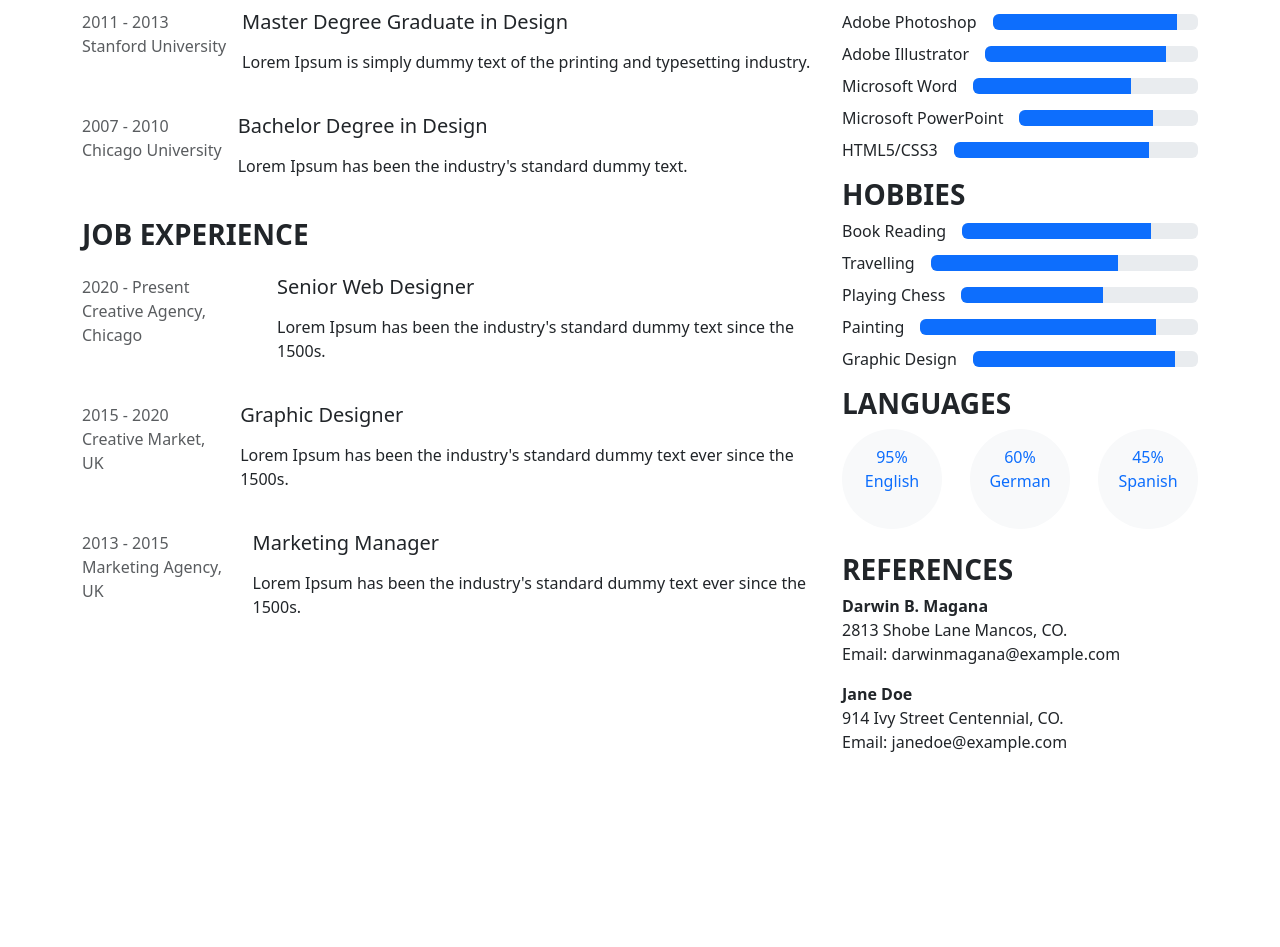
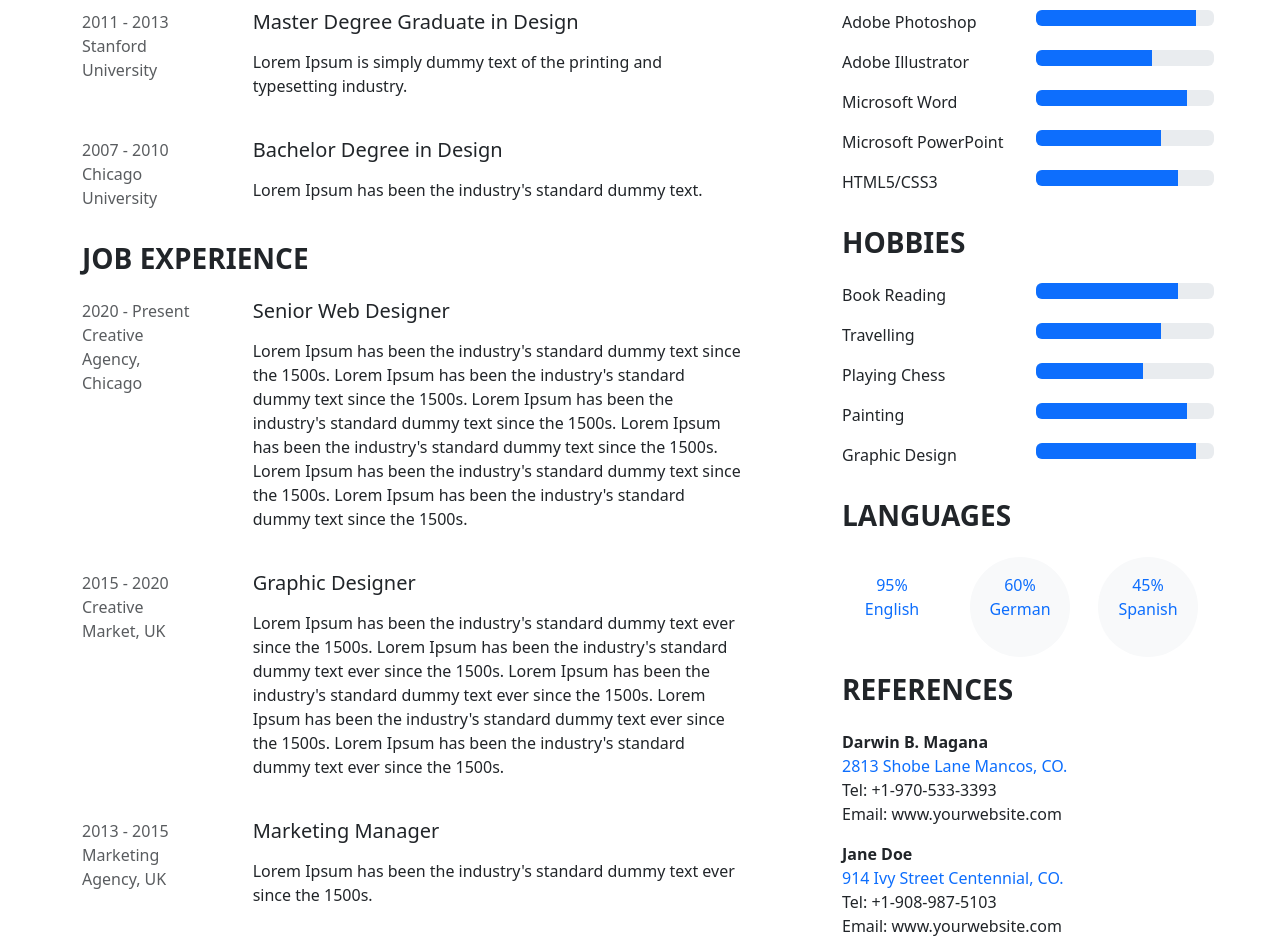
Before and after one commit to IarynovskyiD/PM_22_29, a website: page app/index.html in a window 1280 px wide. Shown: the part 540-1487 px from the top of the page. Before the commit the page ends 1310 px from the top, so only its background shows below. Drawn offline with nearby package versions, Linux system fonts and the light colour scheme.

Commit message:
Resume Section done

```diff
--- a/app/index.html
+++ b/app/index.html
@@ -34,21 +34,21 @@
         <div class="col-md-8">
             <h3 class="fw-bold mb-4">EDUCATION</h3>
             <div class="d-flex  mb-4">
-                <div class="text-muted me-3">
+                <div class="text-muted col-md-2 me-5">
                     <div>2011 - 2013</div>
                     <div>Stanford University</div>
                 </div>
-                <div>
+                <div class="col-md-8">
                     <h5><p>Master Degree Graduate in Design</p></h5>
                     <p>Lorem Ipsum is simply dummy text of the printing and typesetting industry.</p>
                 </div>
             </div>
             <div class="d-flex mb-4">
-                <div class="text-muted me-3">
+                <div class="text-muted col-md-2 me-5">
                     <div>2007 - 2010</div>
                     <div>Chicago University</div>
                 </div>
-                <div>
+                <div class="col-md-8">
                     <h5><p>Bachelor Degree in Design</p></h5>
                     <p>Lorem Ipsum has been the industry's standard dummy text.</p>
                 </div>
@@ -56,31 +56,43 @@
 
             <h3 class="fw-bold mb-4">JOB EXPERIENCE</h3>
             <div class="d-flex mb-4">
-                <div class="text-muted me-3">
+                <div class="text-muted col-md-2 me-5">
                     <div>2020 - Present</div>
                     <div>Creative Agency, Chicago</div>
                 </div>
-                <div>
+                <div class="col-md-8">
                     <h5><p>Senior Web Designer</p></h5>
-                    <p>Lorem Ipsum has been the industry's standard dummy text since the 1500s.</p>
+                    <p>
+                        Lorem Ipsum has been the industry's standard dummy text since the 1500s.
+                        Lorem Ipsum has been the industry's standard dummy text since the 1500s.
+                        Lorem Ipsum has been the industry's standard dummy text since the 1500s.
+                        Lorem Ipsum has been the industry's standard dummy text since the 1500s.
+                        Lorem Ipsum has been the industry's standard dummy text since the 1500s.
+                        Lorem Ipsum has been the industry's standard dummy text since the 1500s.
+                    </p>
                 </div>
             </div>
             <div class="d-flex mb-4">
-                <div class="text-muted me-3">
+                <div class="text-muted col-md-2 me-5">
                     <div>2015 - 2020</div>
                     <div>Creative Market, UK</div>
                 </div>
-                <div>
+                <div class="col-md-8">
                     <h5><p>Graphic Designer</p></h5>
-                    <p>Lorem Ipsum has been the industry's standard dummy text ever since the 1500s.</p>
+                    <p>Lorem Ipsum has been the industry's standard dummy text ever since the 1500s.
+                        Lorem Ipsum has been the industry's standard dummy text ever since the 1500s.
+                        Lorem Ipsum has been the industry's standard dummy text ever since the 1500s.
+                        Lorem Ipsum has been the industry's standard dummy text ever since the 1500s.
+                        Lorem Ipsum has been the industry's standard dummy text ever since the 1500s.
+                    </p>
                 </div>
             </div>
             <div class="d-flex mb-4">
-                <div class="text-muted me-3">
+                <div class="text-muted col-md-2 me-5">
                     <div>2013 - 2015</div>
                     <div>Marketing Agency, UK</div>
                 </div>
-                <div>
+                <div class="col-md-8">
                     <h5><p>Marketing Manager</p></h5>
                     <p>Lorem Ipsum has been the industry's standard dummy text ever since the 1500s.</p>
                 </div>
@@ -92,97 +104,70 @@
             <h3 class="fw-bold mb-4">SKILLS</h3>
             <div class="mb-3">
                 <div class="d-flex align-items-center mb-2">
-                    <div class="me-3">Adobe Photoshop</div>
-                    <div class="flex-grow-1">
-                        <div class="progress">
+                    <div class="me-3 col-md-6">
+                        <div>
+                            <p>Adobe Photoshop</p>
+                            <p>Adobe Illustrator</p>
+                            <p>Microsoft Word</p>
+                            <p>Microsoft PowerPoint</p>
+                            <p>HTML5/CSS3</p>
+                        </div>
+                    </div>
+                    <div class=" flex-grow-1 col-md-6">
+                        <div class="progress mb-4">
                             <div class="progress-bar bg-primary" role="progressbar" style="width: 90%;"></div>
                         </div>
-                    </div>
-                </div>
-                <div class="d-flex align-items-center mb-2">
-                    <div class="me-3">Adobe Illustrator</div>
-                    <div class="flex-grow-1">
-                        <div class="progress">
-                            <div class="progress-bar bg-primary" role="progressbar" style="width: 85%;" aria-valuenow="85" aria-valuemin="0" aria-valuemax="100"></div>
+                        <div class="progress mb-4">
+                            <div class="progress-bar bg-primary" role="progressbar" style="width: 65%;" aria-valuenow="85" aria-valuemin="0" aria-valuemax="100"></div>
                         </div>
-                    </div>
-                </div>
-                <div class="d-flex align-items-center mb-2">
-                    <div class="me-3">Microsoft Word</div>
-                    <div class="flex-grow-1">
-                        <div class="progress">
-                            <div class="progress-bar bg-primary" role="progressbar" style="width: 70%;" aria-valuenow="70" aria-valuemin="0" aria-valuemax="100"></div>
+                        <div class="progress mb-4">
+                            <div class="progress-bar bg-primary" role="progressbar" style="width: 85%;" aria-valuenow="70" aria-valuemin="0" aria-valuemax="100"></div>
                         </div>
-                    </div>
-                </div>
-                <div class="d-flex align-items-center mb-2">
-                    <div class="me-3">Microsoft PowerPoint</div>
-                    <div class="flex-grow-1">
-                        <div class="progress">
-                            <div class="progress-bar bg-primary" role="progressbar" style="width: 75%;" aria-valuenow="75" aria-valuemin="0" aria-valuemax="100"></div>
+                        <div class="progress mb-4">
+                            <div class="progress-bar bg-primary" role="progressbar" style="width: 70%;" aria-valuenow="75" aria-valuemin="0" aria-valuemax="100"></div>
                         </div>
-                    </div>
-                </div>
-                <div class="d-flex align-items-center mb-2">
-                    <div class="me-3">HTML5/CSS3</div>
-                    <div class="flex-grow-1">
-                        <div class="progress">
+                        <div class="progress mb-4">
                             <div class="progress-bar bg-primary" role="progressbar" style="width: 80%;" aria-valuenow="80" aria-valuemin="0" aria-valuemax="100"></div>
                         </div>
                     </div>
                 </div>
             </div>
 
-
-
-
-            <h3 class="fw-bold">HOBBIES</h3>
+            <h3 class="fw-bold mb-4">HOBBIES</h3>
             <div class="mb-3">
                 <div class="d-flex align-items-center mb-2">
-                    <div class="me-3">Book Reading</div>
-                    <div class="flex-grow-1">
-                        <div class="progress">
-                            <div class="progress-bar bg-primary" role="progressbar" style="width: 80%;" aria-valuenow="80" aria-valuemin="0" aria-valuemax="100"></div>
+                    <div class="me-3 col-md-6">
+                        <div>
+                            <p>Book Reading</p>
+                            <p>Travelling</p>
+                            <p>Playing Chess</p>
+                            <p>Painting</p>
+                            <p>Graphic Design</p>
                         </div>
                     </div>
-                </div>
-                <div class="d-flex align-items-center mb-2">
-                    <div class="me-3">Travelling</div>
-                    <div class="flex-grow-1">
-                        <div class="progress">
-                            <div class="progress-bar bg-primary" role="progressbar" style="width: 70%;" aria-valuenow="70" aria-valuemin="0" aria-valuemax="100"></div>
+                    <div class="flex-grow-1 col-md-6">
+                        <div class="progress mb-4">
+                            <div class="progress-bar bg-primary" role="progressbar" style="width: 80%;"></div>
                         </div>
-                    </div>
-                </div>
-                <div class="d-flex align-items-center mb-2">
-                    <div class="me-3">Playing Chess</div>
-                    <div class="flex-grow-1">
-                        <div class="progress">
-                            <div class="progress-bar bg-primary" role="progressbar" style="width: 60%;" aria-valuenow="60" aria-valuemin="0" aria-valuemax="100"></div>
+                        <div class="progress mb-4">
+                            <div class="progress-bar bg-primary" role="progressbar" style="width: 70%;"></div>
                         </div>
-                    </div>
-                </div>
-                <div class="d-flex align-items-center mb-2">
-                    <div class="me-3">Painting</div>
-                    <div class="flex-grow-1">
-                        <div class="progress">
-                            <div class="progress-bar bg-primary" role="progressbar" style="width: 85%;" aria-valuenow="85" aria-valuemin="0" aria-valuemax="100"></div>
+                        <div class="progress mb-4">
+                            <div class="progress-bar bg-primary" role="progressbar" style="width: 60%;"></div>
                         </div>
-                    </div>
-                </div>
-                <div class="d-flex align-items-center mb-2">
-                    <div class="me-3">Graphic Design</div>
-                    <div class="flex-grow-1">
-                        <div class="progress">
+                        <div class="progress mb-4">
+                            <div class="progress-bar bg-primary" role="progressbar" style="width: 85%;"></div>
+                        </div>
+                        <div class="progress mb-4">
                             <div class="progress-bar bg-primary" role="progressbar" style="width: 90%;" aria-valuenow="90" aria-valuemin="0" aria-valuemax="100"></div>
                         </div>
                     </div>
                 </div>
             </div>
 
-            <h3 class="fw-bold">LANGUAGES</h3>
-            <div class="d-flex justify-content-between mb-4">
-                <div class="text-center bg-light text-primary rounded-circle p-3" style="width: 100px; height: 100px;">
+            <h3 class="fw-bold mb-4">LANGUAGES</h3>
+            <div class="d-flex justify-content-between mb-3">
+                <div class="text-center text-primary rounded-circle p-3" style="width: 100px; height: 100px;">
                     95%<br>English
                 </div>
                 <div class="text-center bg-light text-primary rounded-circle p-3" style="width: 100px; height: 100px;">
@@ -193,16 +178,17 @@
                 </div>
             </div>
 
-            <h3 class="fw-bold">REFERENCES</h3>
+            <h3 class="fw-bold mb-4">REFERENCES</h3>
             <div>
-                <p><strong>Darwin B. Magana</strong><br>
-                    2813 Shobe Lane Mancos, CO.<br>
-                    Email: darwinmagana@example.com
-                </p>
-                <p><strong>Jane Doe</strong><br>
-                    914 Ivy Street Centennial, CO.<br>
-                    Email: janedoe@example.com
-                </p>
+                <strong>Darwin B. Magana</strong><br>
+                <div class="text-primary">2813 Shobe Lane Mancos, CO.<br></div>
+                Tel: +1-970-533-3393<br>
+                <p>Email: www.yourwebsite.com</p>
+
+                <strong>Jane Doe</strong><br>
+                <div class="text-primary"> 914 Ivy Street Centennial, CO.<br></div>
+                Tel: +1-908-987-5103<br>
+                Email: www.yourwebsite.com
             </div>
         </div>
     </div>
```
